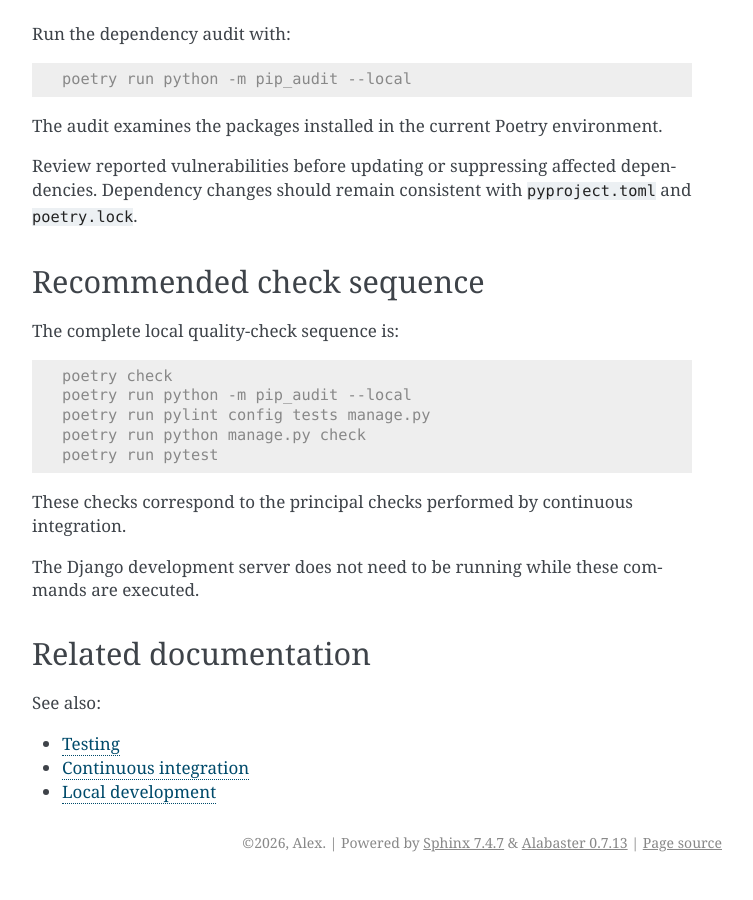
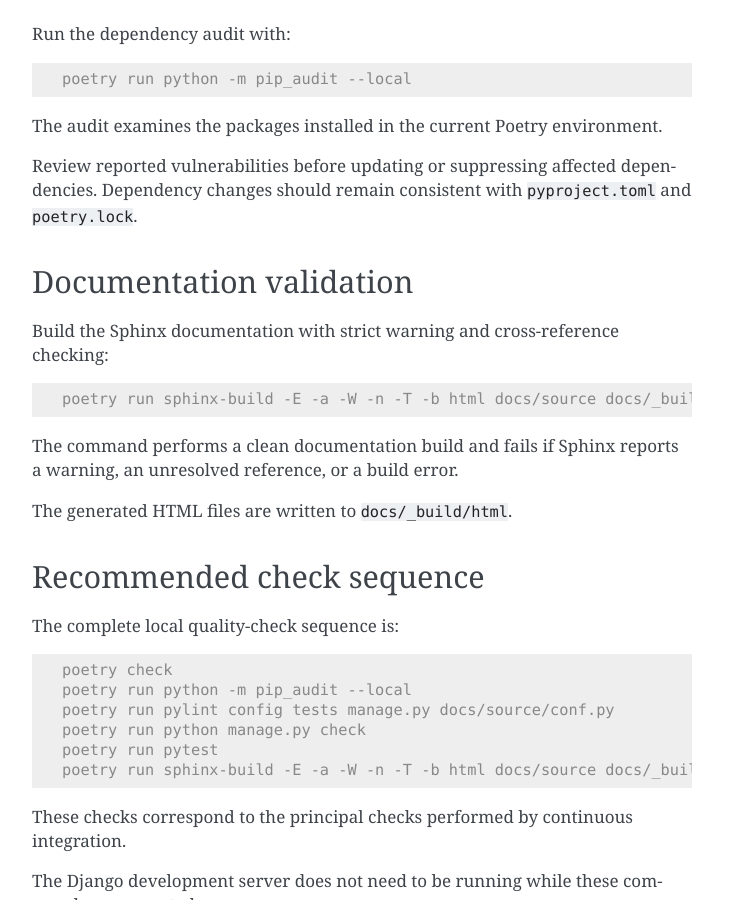
Before and after one commit to alex-nuclearboy/vocabio, a Sphinx documentation site: the page built from docs/source/development/code-quality.rst, in a window 1280 px wide and 900 px high, scrolled down 1869 px. Shown: the whole window, without its empty margins (388-1141 px from the left). Built offline with Sphinx 7.4.7, drawn with Linux system fonts in a browser that asks for light colours; some of the changed text lies outside the part shown.

Commit message:
ci: validate Sphinx documentation in workflow
Extend continuous integration to validate the documentation alongside the existing project checks.

- include the Sphinx configuration in Pylint analysis
- build the documentation with strict warning and reference checking
- update the code-quality and CI documentation to match the workflow

```diff
--- a/docs/source/development/code-quality.rst
+++ b/docs/source/development/code-quality.rst
@@ -29,7 +29,7 @@ Run Pylint with:
 
 .. code-block:: console
 
-   poetry run pylint config tests manage.py
+   poetry run pylint config tests manage.py docs/source/conf.py
 
 The Pylint configuration is maintained in ``pyproject.toml``.
 
@@ -105,6 +105,21 @@ Review reported vulnerabilities before updating or suppressing affected
 dependencies. Dependency changes should remain consistent with
 ``pyproject.toml`` and ``poetry.lock``.
 
+Documentation validation
+------------------------
+
+Build the Sphinx documentation with strict warning and cross-reference
+checking:
+
+.. code-block:: console
+
+   poetry run sphinx-build -E -a -W -n -T -b html docs/source docs/_build/html
+
+The command performs a clean documentation build and fails if Sphinx reports
+a warning, an unresolved reference, or a build error.
+
+The generated HTML files are written to ``docs/_build/html``.
+
 Recommended check sequence
 --------------------------
 
@@ -114,9 +129,10 @@ The complete local quality-check sequence is:
 
    poetry check
    poetry run python -m pip_audit --local
-   poetry run pylint config tests manage.py
+   poetry run pylint config tests manage.py docs/source/conf.py
    poetry run python manage.py check
    poetry run pytest
+   poetry run sphinx-build -E -a -W -n -T -b html docs/source docs/_build/html
 
 These checks correspond to the principal checks performed by continuous
 integration.
```
Also changed, not shown: docs/source/development/continuous-integration.rst (+16 -2 lines), 1 other file.
